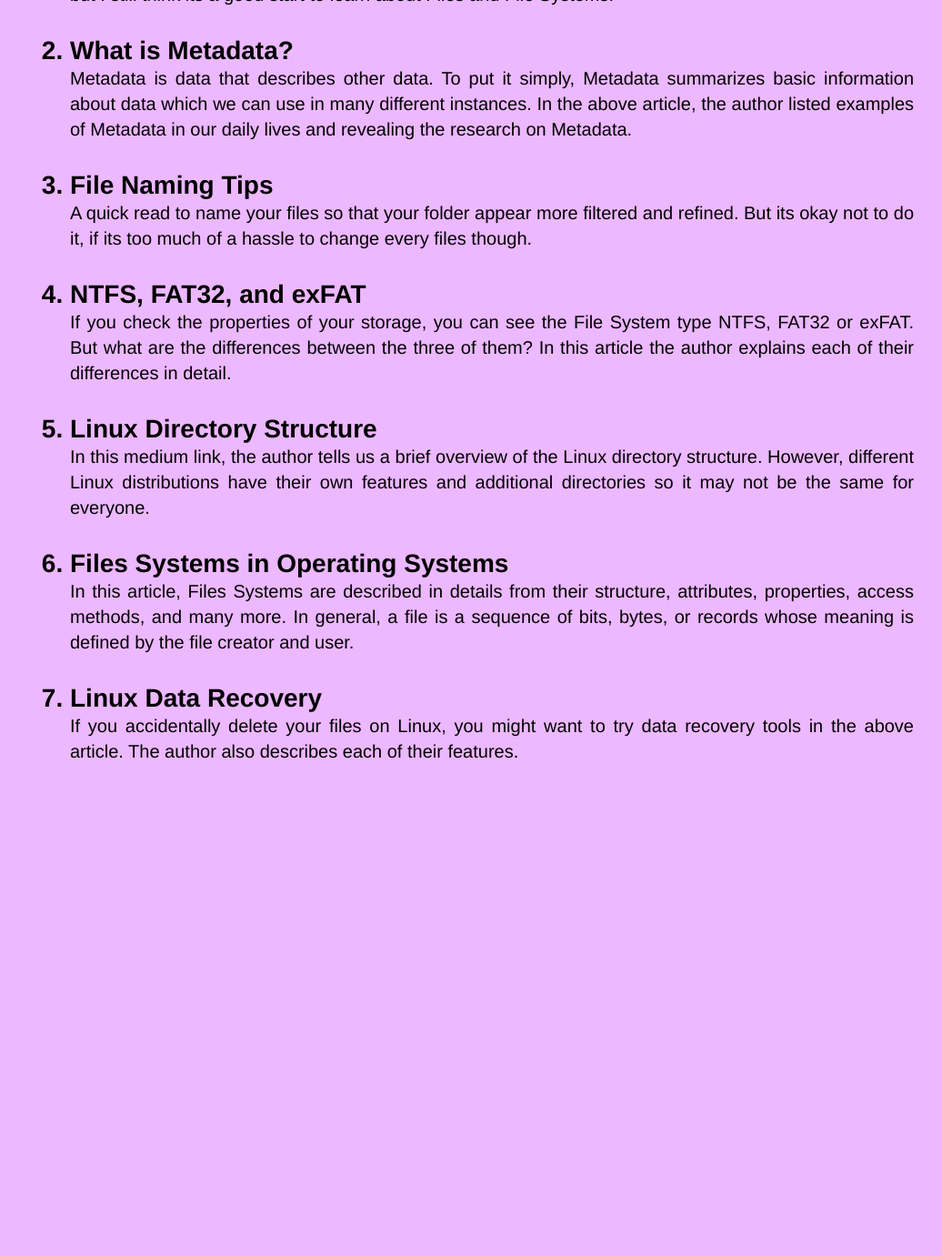
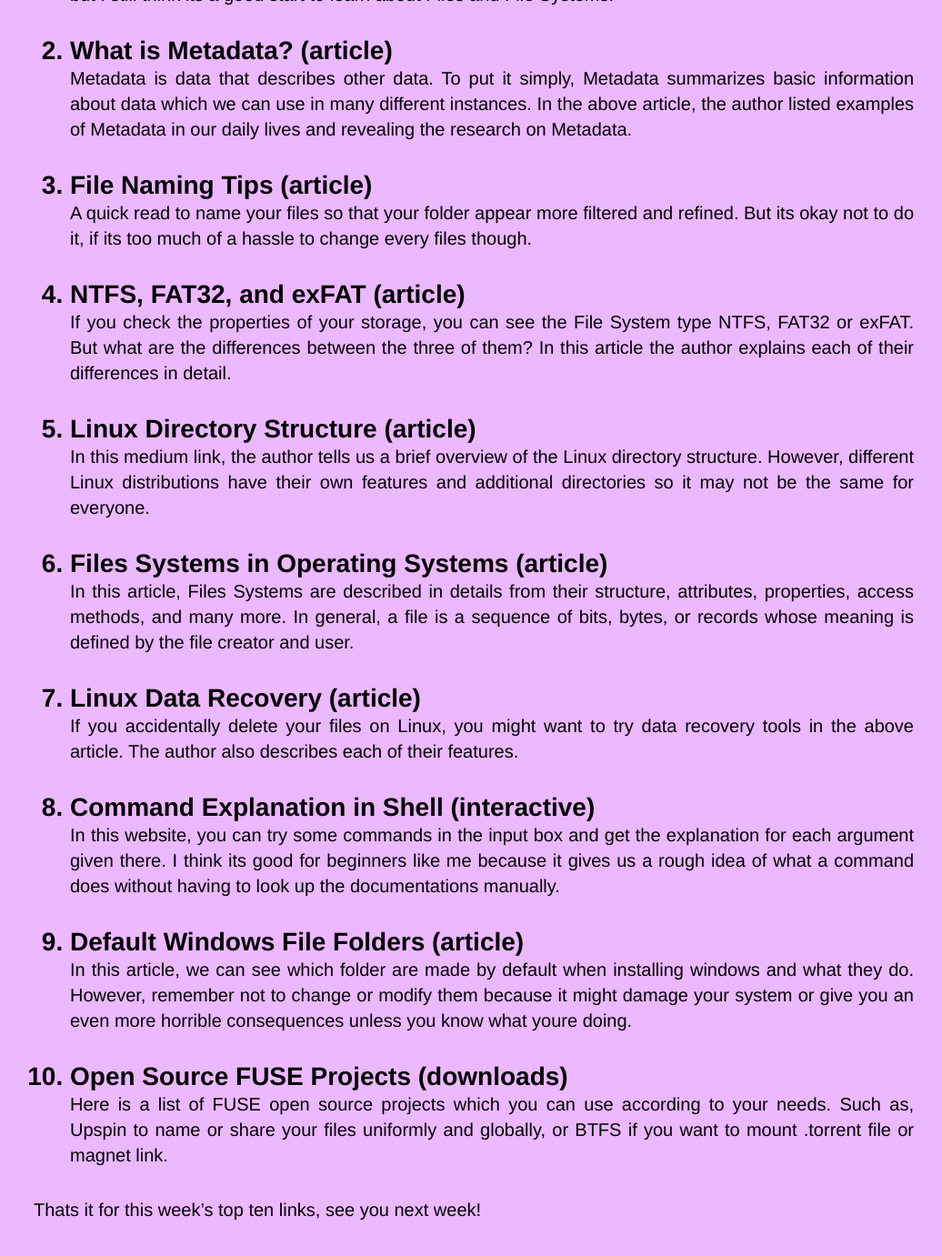
Before and after one commit to frsardhf/os211, a Jekyll site: the page built from w03.md, in a window 1280 px wide and 1400 px high, scrolled down 635 px. Shown: the top 1381 px of the window at 91% size, without its empty margins (119-1155 px from the left). Built offline with Jekyll 4.4.1, drawn with Linux system fonts in a browser that asks for light colours; our own code applies the rules of GitHub Pages for plain Markdown files; before the commit the page ends 1531 px from its top, so only the background shows below that; some of the changed text lies outside the part shown.

Commit message:
OS211 frsardhf

```diff
--- a/w03.md
+++ b/w03.md
@@ -4,25 +4,36 @@ permalink: /W03/
 ---
 
 # Top 10 Links Related to W03
-This week, we are learning File System & FUSE. From their Interfaces and Organizations, Standard Hierarchy, Devices, Internals and Implementations.
+This week, we are learning File System & FUSE from their Interfaces and Organizations, Standard Hierarchy, Devices, Internals and Implementations.
 
-1. [Files and File Systems Crash and Course](https://www.youtube.com/watch?v=KN8YgJnShPM) <br>
+1. [Files and File Systems Crash and Course (video)](https://www.youtube.com/watch?v=KN8YgJnShPM) <br>
    Here in this video, Anne explains a quick overview of Files and File Systems. How file formats are encoded and decoded or how computers organized their data. Everything wont be covered in this video, but I still think its a good start to learn about Files and File Systems.
 
-2. [What is Metadata?](https://blog.storagecraft.com/metadata-great-privacy-debate/) <br>
+2. [What is Metadata? (article)](https://blog.storagecraft.com/metadata-great-privacy-debate/) <br>
    Metadata is data that describes other data. To put it simply, Metadata summarizes basic information about data which we can use in many different instances. In the above article, the author listed examples of Metadata in our daily lives and revealing the research on Metadata.
 
-3. [File Naming Tips](https://huridocs.org/resource-library/organising-a-collection-of-human-rights-information/file-naming-conventions/) <br>
+3. [File Naming Tips (article)](https://huridocs.org/resource-library/organising-a-collection-of-human-rights-information/file-naming-conventions/) <br>
    A quick read to name your files so that your folder appear more filtered and refined. But its okay not to do it, if its too much of a hassle to change every files though.
 
-4. [NTFS, FAT32, and exFAT](https://www.howtogeek.com/235596/whats-the-difference-between-fat32-exfat-and-ntfs/) <br>
+4. [NTFS, FAT32, and exFAT (article)](https://www.howtogeek.com/235596/whats-the-difference-between-fat32-exfat-and-ntfs/) <br>
    If you check the properties of your storage, you can see the File System type NTFS, FAT32 or exFAT. But what are the differences between the three of them? In this article the author explains each of their differences in detail.
 
-5. [Linux Directory Structure](https://medium.com/@pjptech/a-brief-overview-of-the-linux-directory-structure-56ee22e621ce) <br>
+5. [Linux Directory Structure (article)](https://medium.com/@pjptech/a-brief-overview-of-the-linux-directory-structure-56ee22e621ce) <br>
    In this medium link, the author tells us a brief overview of the Linux directory structure. However, different Linux distributions have their own features and additional directories so it may not be the same for everyone.
 
-6. [Files Systems in Operating Systems](https://www.guru99.com/file-systems-operating-system.html) <br>
+6. [Files Systems in Operating Systems (article)](https://www.guru99.com/file-systems-operating-system.html) <br>
    In this article, Files Systems are described in details from their structure, attributes, properties, access methods, and many more. In general, a file is a sequence of bits, bytes, or records whose meaning is defined by the file creator and user.
 
-7. [Linux Data Recovery](https://www.journaldev.com/36900/top-best-linux-data-recovery-tools) <br>
+7. [Linux Data Recovery (article)](https://www.journaldev.com/36900/top-best-linux-data-recovery-tools) <br>
    If you accidentally delete your files on Linux, you might want to try data recovery tools in the above article. The author also describes each of their features.
+
+8. [Command Explanation in Shell (interactive)](https://explainshell.com/) <br>
+   In this website, you can try some commands in the input box and get the explanation for each argument given there. I think its good for beginners like me because it gives us a rough idea of what a command does without having to look up the documentations manually.
+
+9. [Default Windows File Folders (article)](https://www.makeuseof.com/tag/default-windows-files-folders/) <br>
+   In this article, we can see which folder are made by default when installing windows and what they do. However, remember not to change or modify them because it might damage your system or give you an even more horrible consequences unless you know what youre doing.
+
+10. [Open Source FUSE Projects (downloads)](https://awesomeopensource.com/projects/fuse) <br>
+    Here is a list of FUSE open source projects which you can use according to your needs. Such as, Upspin to name or share your files uniformly and globally, or BTFS if you want to mount .torrent file or magnet link.
+
+Thats it for this week's top ten links, see you next week!
```
